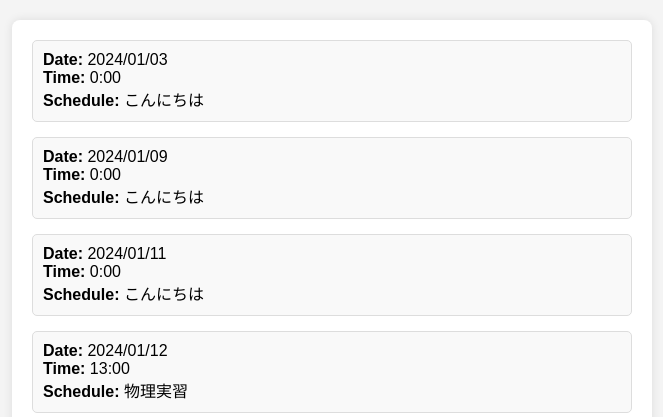
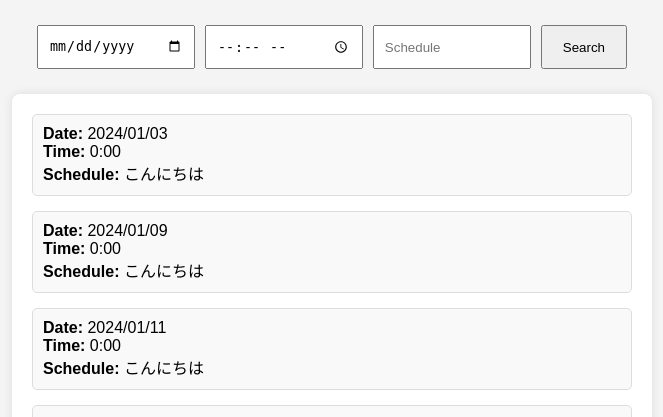
Before and after one commit to 2023AIT-OOP2-G09/GUI_APP, a Flask app: page /list in a window 1280 px wide. Shown: the top 417 px of the page, without its empty margins (308-971 px from the left). Run offline with Flask 3, Linux system fonts and the light colour scheme.

Commit message:
list.htmlの検索ボックス

```diff
--- a/static/css/list.css
+++ b/static/css/list.css
@@ -68,3 +68,27 @@ body {
     color: #212529;
    border-radius: 0.5rem;
   }
+
+  /* 検索フォームを中央に配置し、サイズを調整するためのスタイルを追加 */
+#search {
+  text-align: center;
+  margin: 20px auto; /* 必要に応じてマージンを調整 */
+  max-width: 600px; /* フォームの最大幅を設定してサイズを制限 */
+}
+
+#search div {
+  display: flex;
+  justify-content: center;
+}
+
+#search input[type="text"],#search input[type="date"], #search input[type="time"]{
+  width: 80%; /* 必要に応じて幅を調整 */
+  padding: 10px; /* 外観を向上させるためにパディングを追加 */
+  margin: 5px; /* 入力フィールド間のスペーシングのためにマージンを追加 */
+}
+
+#search-submit {
+  width: auto; /* ボタンが内容に基づいて幅を調整できるようにする */
+  padding: 10px 20px; /* ボタンにパディングを追加 */
+  margin: 5px; /* スペーシングのためにマージンを追加 */
+}
--- a/templates/list.html
+++ b/templates/list.html
@@ -10,6 +10,16 @@
 
   <body>
     <script src="{{ url_for('static', filename='javascript/list.js') }}"></script>
+    <form id="search">
+      <div>
+        <input type="date" id="date" name="date" min="1900-01-01" pattern="\d{4}-\d{2}-\d{2}">
+        <input type="time" id="search-Time" placeholder="Time" name="ln">
+        <input type="text" id="search-Schedule" placeholder="Schedule" name="em">
+
+        <input type="button" id="search-submit" value="Search" onclick="searchOnClick();"/>
+      </div>
+    </form>
+
     <div class="schedule-container" id="scheduleContainer">
       {% for item in schedule_data %}
         <div class="schedule-item">
```
